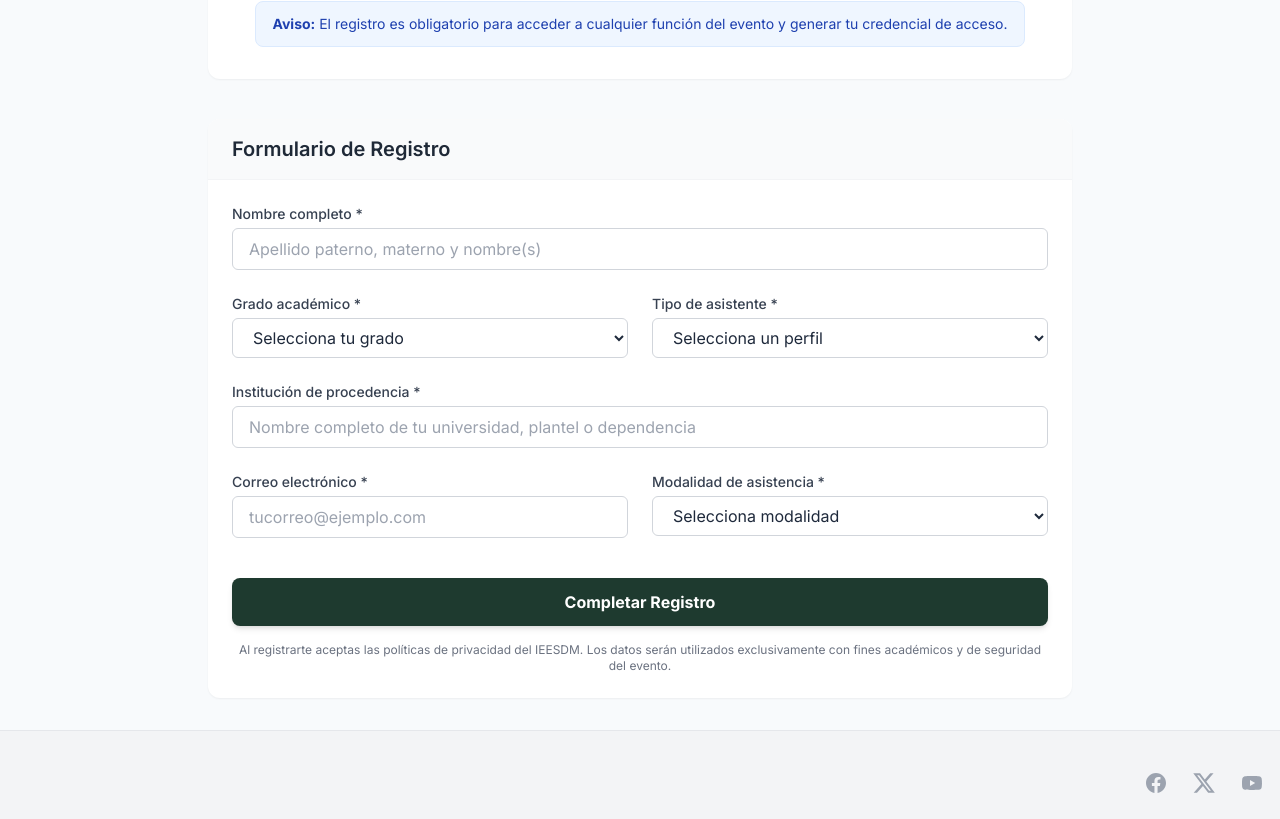
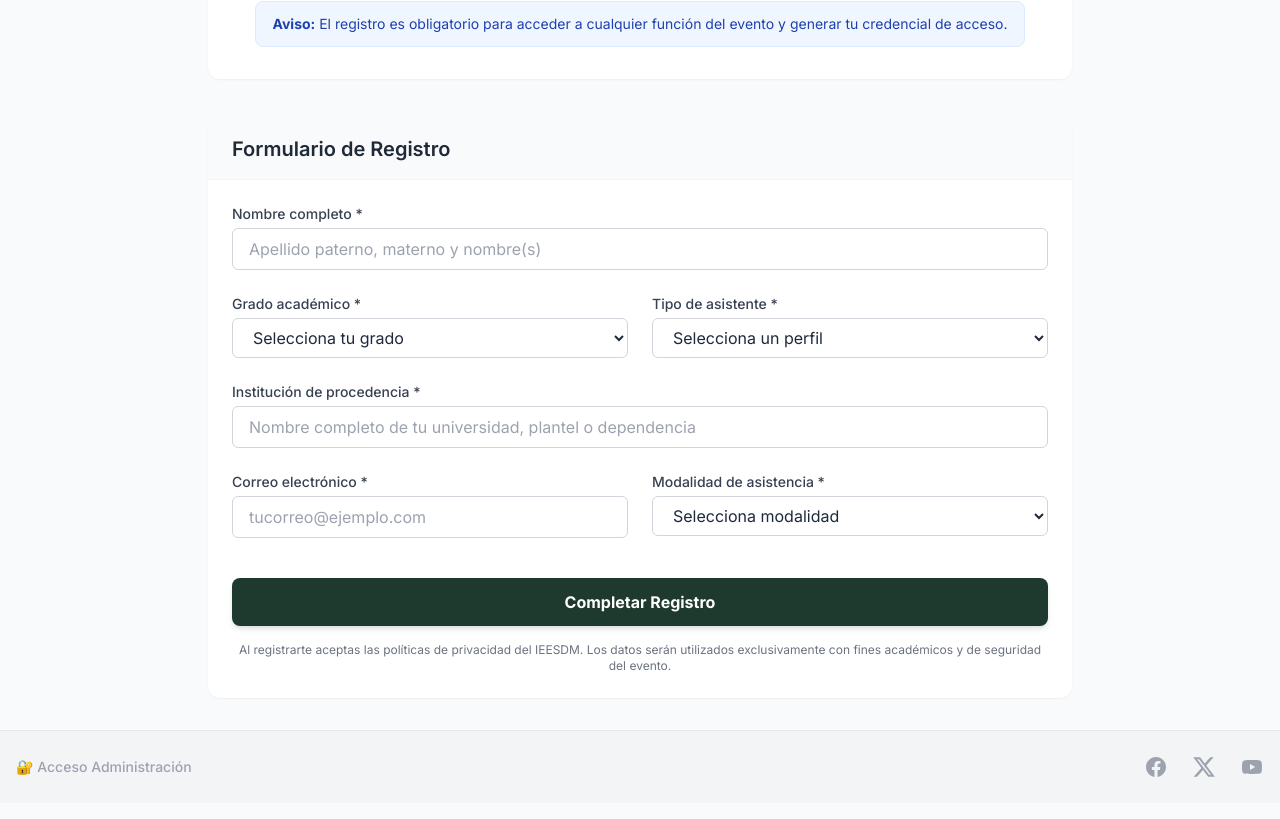
Before and after one commit to maramire2001/Dialogos-IMEESDM, a Next.js app: page / in a window 1280 px wide. Shown: the part 281-1100 px from the top of the page. Built offline with nearby package versions, Linux system fonts and the light colour scheme; no server answers.

Commit message:
feat: agregar boton de acceso a admin en el footer

```diff
--- a/src/app/layout.tsx
+++ b/src/app/layout.tsx
@@ -31,10 +31,13 @@ export default function RootLayout({
         </main>
 
         <footer className="bg-gray-100 border-t border-gray-200 mt-auto py-6">
-          <div className="container mx-auto px-4 text-center">
-            <p className="text-sm text-gray-500 mb-4 h-auto md:h-0 overflow-hidden md:invisible">
-              Instituto Mexicano de Estudios Estratégicos de Defensa y Seguridad Nacional
-            </p>
+          <div className="container mx-auto px-4 flex flex-col md:flex-row justify-between items-center">
+            <div className="text-sm text-gray-400 font-medium mb-4 md:mb-0">
+              <a href="/admin" className="hover:text-ieesdm-dark transition-colors">
+                🔐 Acceso Administración
+              </a>
+            </div>
+
             <div className="flex justify-center md:justify-end items-center space-x-6">
               <a
                 href="https://www.facebook.com/share/18KtoCTKeg/"
```
